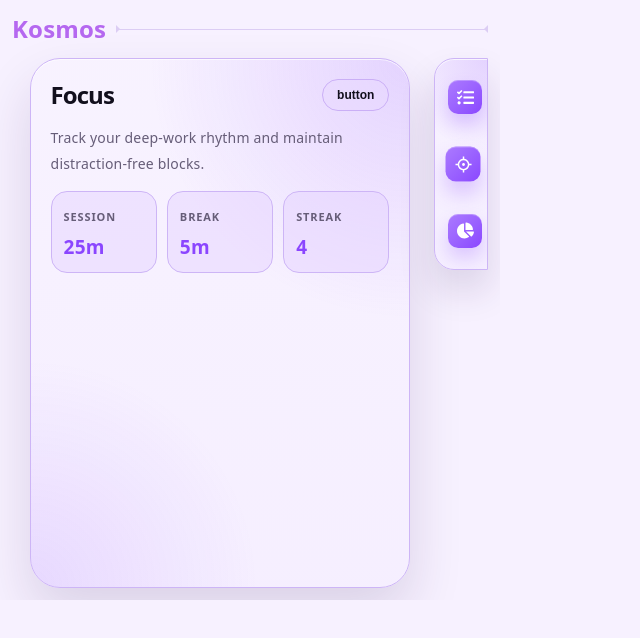
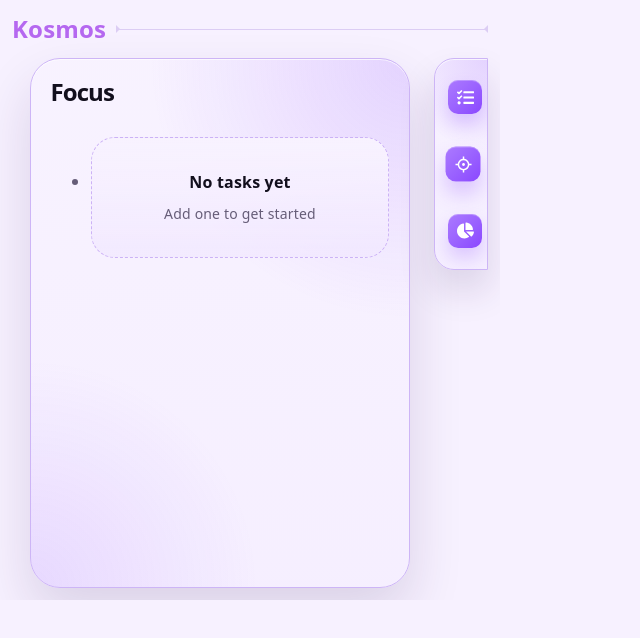
Before and after one commit to HisMonDon/Kosmos, a React (Vite) app: page / in a window 1280 px wide. Both pictures are taken after a click on the button "Focus". Shown: the top 638 px of the page, without its empty margins (0-640 px from the left). Built offline with nearby package versions, Linux system fonts and the light colour scheme.

Commit message:
added focus functions

```diff
--- a/src/widgets/focus.tsx
+++ b/src/widgets/focus.tsx
@@ -1,26 +1,114 @@
+import { useEffect, useState } from 'react'
 import './widgetPanel.css'
+type Focus = {
+    id: number
+    text: string
+    done: boolean
+    recurringOrigin?: {
+        recurringId: number
+        occurrenceDate: string
+    }
+}
+const FOCUS_STORAGE_KEY = 'kosmos.focussites'
+function loadBlockedSitesFromStorage(): Focus[] {
+    try {
+        const raw = window.localStorage.getItem(FOCUS_STORAGE_KEY)
+        if (!raw) return []
+        const parsed: unknown = JSON.parse(raw)
+        return isBlockedSitesArray(parsed) ? parsed : []
+    } catch {
+        return []
+    }
+}
+
+function isBlockedSitesArray(value: unknown): value is Focus[] {
+    if (!Array.isArray(value)) return false
+    return value.every((item) => {
+        if (typeof item !== 'object' || item === null) return false
+        const maybeBlockedSite = item as {
+            id?: unknown
+            text?: unknown
+            done?: unknown
+            recurringOrigin?: unknown
+        }
+        const hasCoreFields = (
+            typeof maybeBlockedSite.id === 'number' &&
+            typeof maybeBlockedSite.text === 'string' &&
+            typeof maybeBlockedSite.done === 'boolean'
+        )
+
+        if (!hasCoreFields) return false
+        if (typeof maybeBlockedSite.recurringOrigin === 'undefined') return true
+        if (typeof maybeBlockedSite.recurringOrigin !== 'object' || maybeBlockedSite.recurringOrigin === null) {
+            return false
+        }
+
+        const recurringOrigin = maybeBlockedSite.recurringOrigin as {
+            recurringId?: unknown
+            occurrenceDate?: unknown
+        }
+
+        return (
+            typeof recurringOrigin.recurringId === 'number' &&
+            typeof recurringOrigin.occurrenceDate === 'string'
+        )
+    })
+}
 
 export default function FocusWidget() {
+    const [blockedSites, setBlockedSites] = useState<Focus[]>(() => loadBlockedSitesFromStorage())
+
+    useEffect(() => {
+        window.localStorage.setItem(FOCUS_STORAGE_KEY, JSON.stringify(blockedSites))
+    }, [blockedSites])
+
+    const toggleBlockedSite = (id: number) => {
+        setBlockedSites((current) =>
+            current.map((blockedSite) =>
+                blockedSite.id === id ? { ...blockedSite, done: !blockedSite.done } : blockedSite
+            )
+        )
+    }
+
+    const removeBlockedSite = (id: number) => {
+        setBlockedSites((current) => current.filter((blockedSite) => blockedSite.id !== id))
+    }
+
     return (
         <section className="widget-panel" aria-labelledby="focus-title">
             <div className="focus-header-row">
                 <h1 id="focus-title">Focus</h1>
-                <button className="focus-header-button" type="button">button</button>
             </div>
-            <p>Track your deep-work rhythm and maintain distraction-free blocks.</p>
-            <div className="panel-stat-grid" aria-label="Focus metrics">
-                <article className="panel-stat">
-                    <span className="panel-stat-label">Session</span>
-                    <span className="panel-stat-value">25m</span>
-                </article>
-                <article className="panel-stat">
-                    <span className="panel-stat-label">Break</span>
-                    <span className="panel-stat-value">5m</span>
-                </article>
-                <article className="panel-stat">
-                    <span className="panel-stat-label">Streak</span>
-                    <span className="panel-stat-value">4</span>
-                </article>
+            <div className="blocked-sites-section">
+                <ul className="blocked-sites-list">
+                    {blockedSites.length === 0 ? (
+                        <li className="empty-state">
+                            <p>No tasks yet</p>
+                            <p className="empty-hint">Add one to get started</p>
+                        </li>
+                    ) : (
+                        blockedSites.map((blockedSite) => (
+                            <li key={blockedSite.id} className={`blocked-sites-item ${blockedSite.done ? 'done' : ''}`}>
+                                <input
+                                    type="checkbox"
+                                    checked={blockedSite.done}
+                                    onChange={() => toggleBlockedSite(blockedSite.id)}
+                                    aria-label={`Mark ${blockedSite.text} as done`}
+                                    className="blocked-sites-checkbox"
+                                />
+                                <span className="blocked-sites-text">{blockedSite.text}</span>
+                                <button
+                                    type="button"
+                                    className="btn-delete"
+                                    onClick={() => removeBlockedSite(blockedSite.id)}
+                                    aria-label="Delete task"
+                                >
+                                    ×
+                                </button>
+                            </li>
+                        ))
+                    )}
+                </ul>
             </div>
         </section>
     )
```
